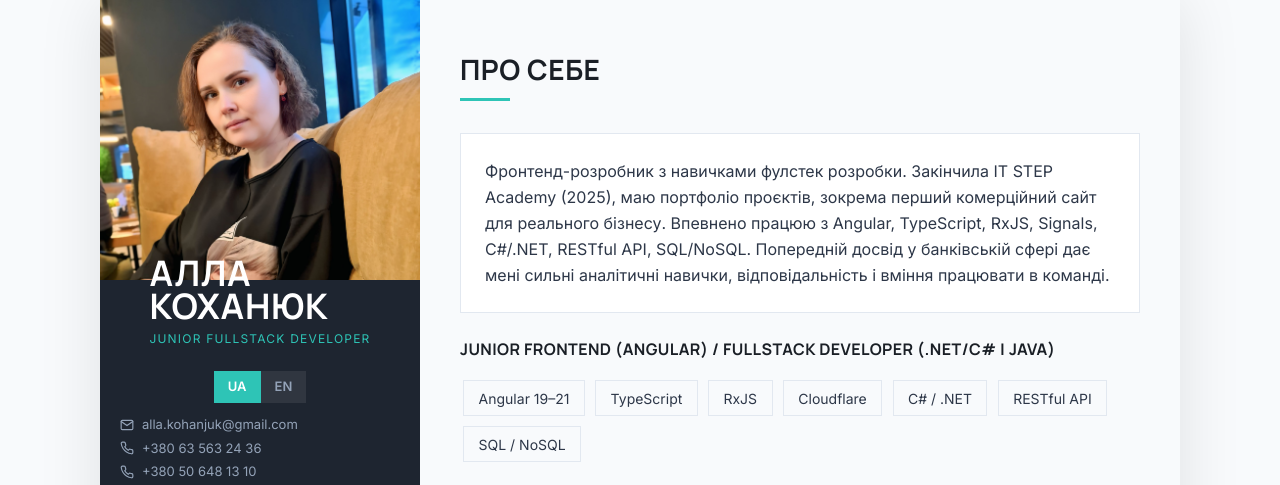
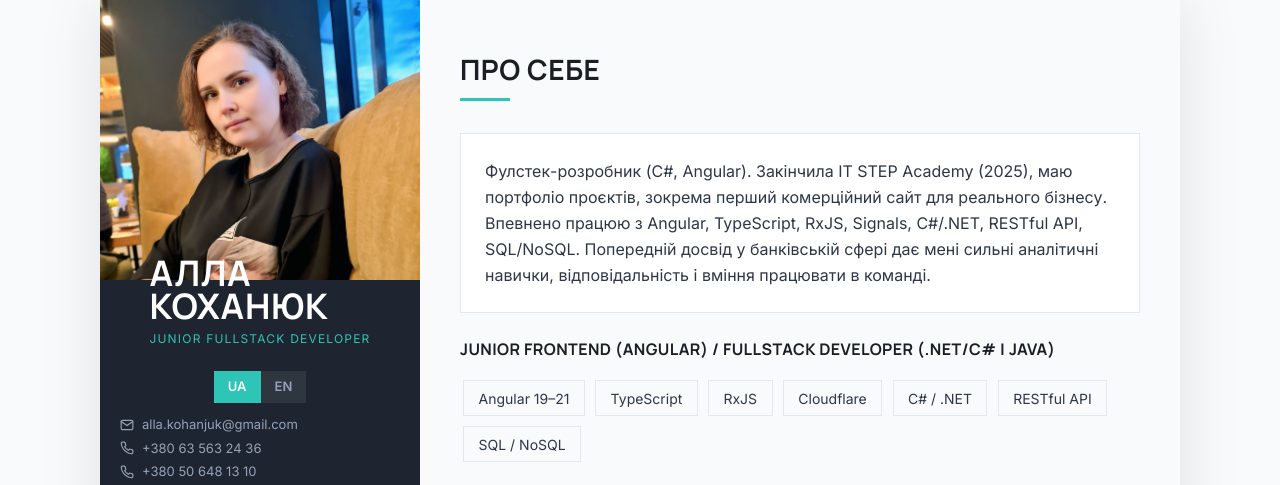
Before and after one commit to Alla-Ko/cv, a plain HTML site: page index.html in a window 1280 px wide. Shown: the top 485 px of the page. Drawn offline with nearby package versions, Linux system fonts and the light colour scheme.

Commit message:
fullstack

```diff
--- a/index.html
+++ b/index.html
@@ -405,7 +405,7 @@
                 style="color: var(--color-text)"
                 data-lang="uk"
               >
-                Фронтенд-розробник з навичками фулстек розробки. Закінчила IT
+                Фулстек-розробник (C#, Angular). Закінчила IT
                 STEP Academy (2025), маю портфоліо проєктів, зокрема перший
                 комерційний сайт для реального бізнесу. Впевнено працюю з
                 Angular, TypeScript, RxJS, Signals, C#/.NET, RESTful API,
```
